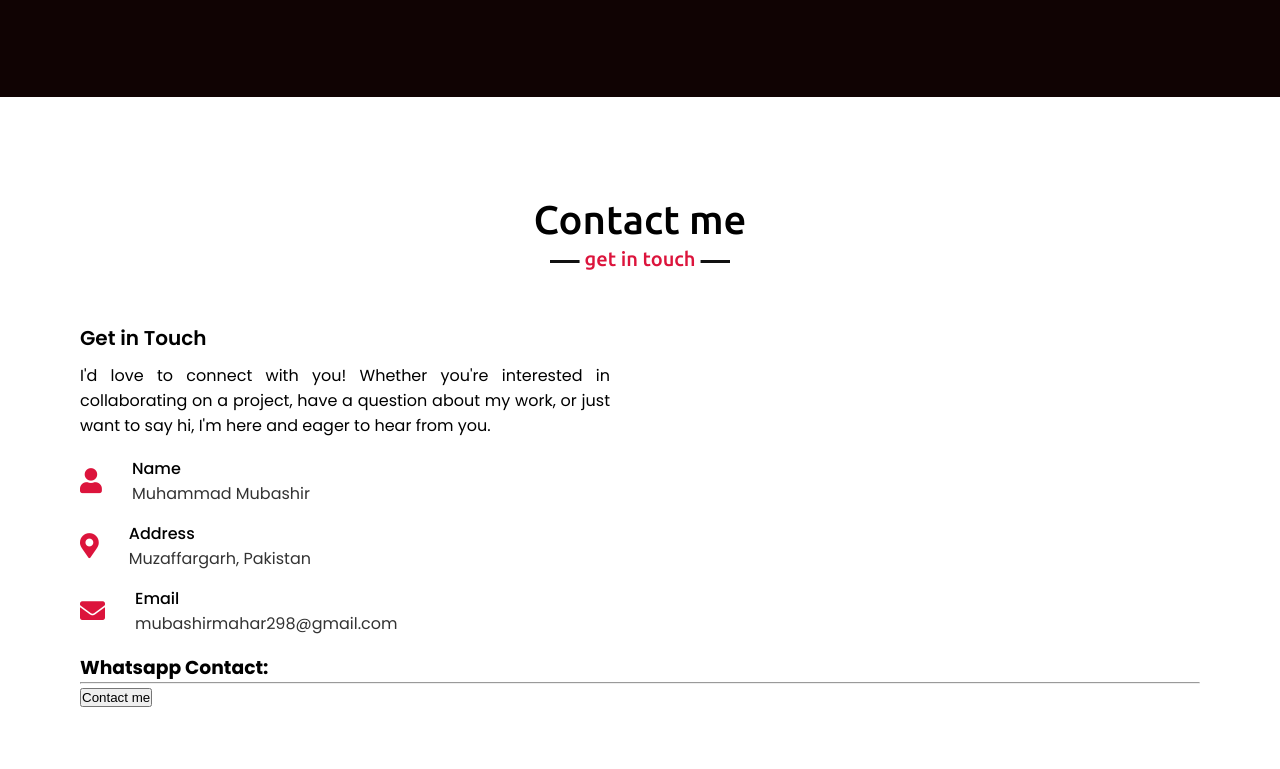
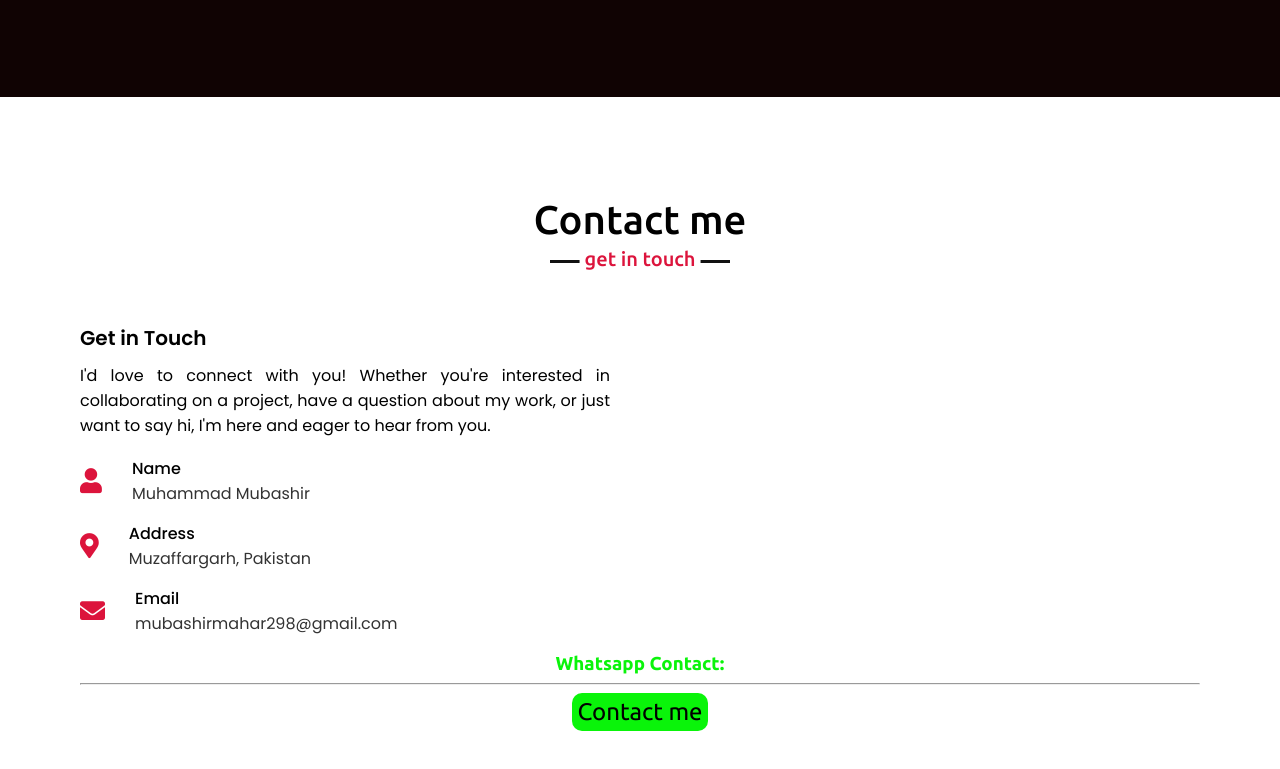
Before and after one commit to maharmubashir/Personal-Portfolio, a plain HTML site: page index.html in a window 1280 px wide. Shown: the part 2022-2791 px from the top of the page. Drawn offline with nearby package versions, Linux system fonts and the light colour scheme.

Commit message:
Update style.css

```diff
--- a/style.css
+++ b/style.css
@@ -369,6 +369,26 @@ section .title::after{
 .contact .contact-content .info .sub-title{
     color: #333;
 }
+.right1{
+    position: relative;
+    text-align: center;
+}
+.right1 h3{
+    color: rgb(10, 244, 10);
+    font-weight: 900;
+    font-family:'Ubuntu', sans-serif;
+    margin-bottom: 8px;
+}
+.right1 button{
+    background-color: rgb(10, 244, 10);
+    height: auto;
+    font-size: 1.5rem;
+    padding: 5px;
+    border: none;
+    border-radius: 10px;
+    font-family:'Ubuntu', sans-serif;
+    margin-top: 8px;
+}
 /* responsive media query start */
 @media (max-width: 1104px) {
     .about .about-content .left img{
```
